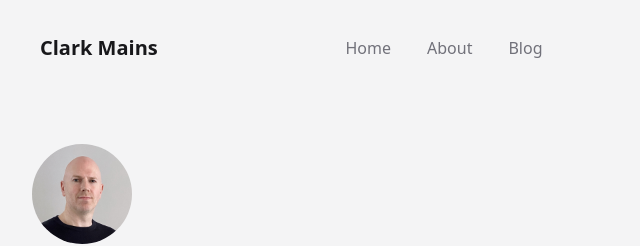
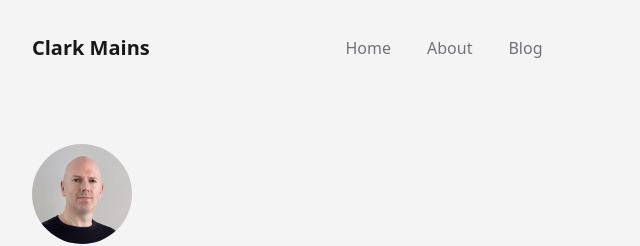
Before and after one commit to clarkmains/clarkmains-site, an Astro site: page / in a window 1280 px wide. Shown: the top 246 px of the page, 184-824 px from the left. Built offline with nearby package versions, Linux system fonts and the light colour scheme; Astro itself is replaced by a stand-in of ours; some packages are replaced by stand-ins of ours.

Commit message:
style: improve horizontal padding consistent with footer

```diff
--- a/src/components/Header.astro
+++ b/src/components/Header.astro
@@ -6,17 +6,15 @@ import { Icon } from "astro-icon";
 <header
   class="sticky top-0 z-40 flex-none mx-auto w-full bg-zinc-100/90 dark:bg-zinc-900/90 md:backdrop-blur-sm"
 >
-  <div
-    class="py-3 px-3 mx-auto w-full md:flex md:justify-between max-w-4xl md:px-4"
-  >
-    <nav class="px-2 sm:px-4 w-full z-20 top-0 left-0">
+  <div class="py-3 px-4 mx-auto w-full md:flex md:justify-between max-w-4xl">
+    <nav class="w-full z-20 top-0 left-0">
       <div
         class="container flex flex-wrap justify-between items-center mx-auto"
       >
         <!-- w-12 applied to trick flex justify-between into properly centering the items here -->
         <a href="/" class="flex items-center w-12">
           <span
-            class="self-center text-xl font-semibold whitespace-nowrap text-zinc-900 dark:text-zinc-50"
+            class="px-2 self-center text-xl font-semibold whitespace-nowrap text-zinc-900 dark:text-zinc-50"
             >{SITE.author}
           </span>
         </a>
```
